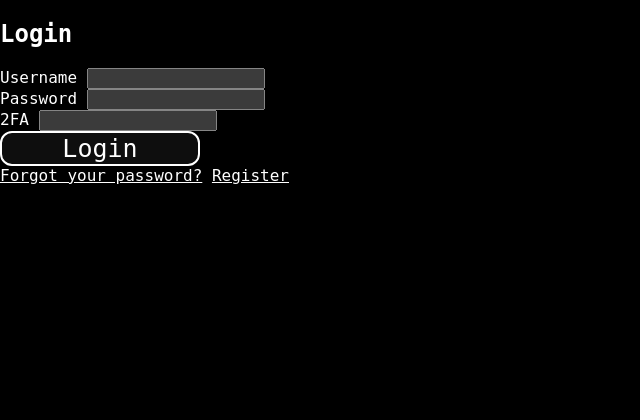
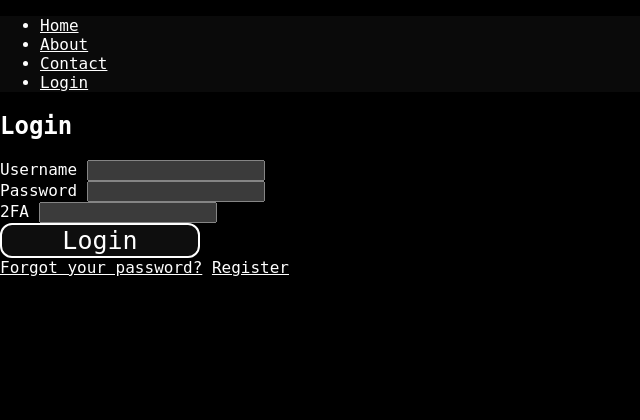
Before and after one commit to Yuki-42/filehost, a Flask app: page /auth/login in a window 1280 px wide. Shown: the top 420 px of the page, without its empty margins (0-640 px from the left). After the commit the page ends 276 px from the top, so only its background shows below. Run offline with Flask 3, Linux system fonts and the light colour scheme; parts of the project's set-up code (start-up, migrations or seed data) failed here and were passed over.

Commit message:
Updated _base.html to include a navbar

```diff
--- a/templates/_base.html
+++ b/templates/_base.html
@@ -11,6 +11,22 @@
     <script type="text/javascript" src="{{ url_for("static", filename="js/hamburger.js") }}"></script>
     {% block scripts %}{% endblock %}
 </head>
+<header>
+    <div id="top-nav">
+        <nav>
+            <ul>
+                <li><a href="{{ url_for("info._info_index") }}">Home</a></li>
+                <li><a href="{{ url_for("info._info_about") }}">About</a></li>
+                <li><a href="{{ url_for("info._info_contact") }}">Contact</a></li>
+                {% if session and session["id"] %}
+                    <li><a href="{{ url_for("auth._auth_logout") }}">Logout</a></li>
+                {% else %}
+                    <li><a href="{{ url_for("auth._auth_login") }}">Login</a></li>
+                {% endif %}
+            </ul>
+        </nav>
+    </div>
+</header>
 <body>
     {% block content %}{% endblock %}
 </body>
```
